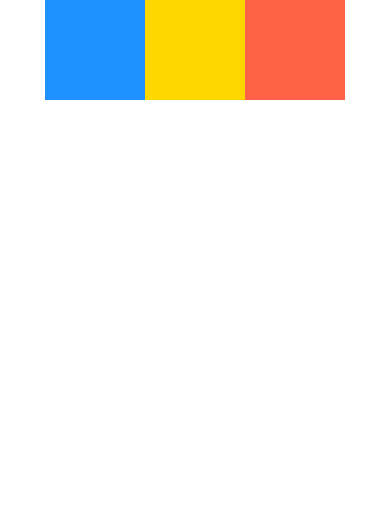
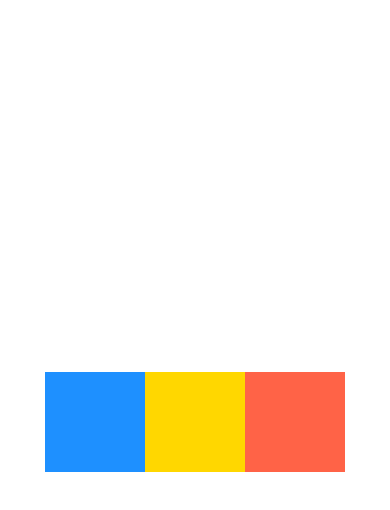
Before and after one commit to rafaelpapa81/DoneWithIt, a React Native app: screen / in a window 390 px wide. Shown: the top 510 px of the page. Built offline with nearby package versions, Linux system fonts and the light colour scheme.

Commit message:
flex direction secondary axis

```diff
--- a/App.js
+++ b/App.js
@@ -14,6 +14,7 @@ export default function App() {
         flex: 1,
         flexDirection: "row", // horizontal axis is te main
         justifyContent: "center", //center obj at main axis
+        alignItems: "center", //align items to secondary axis
       }}
     >
       <View
```
